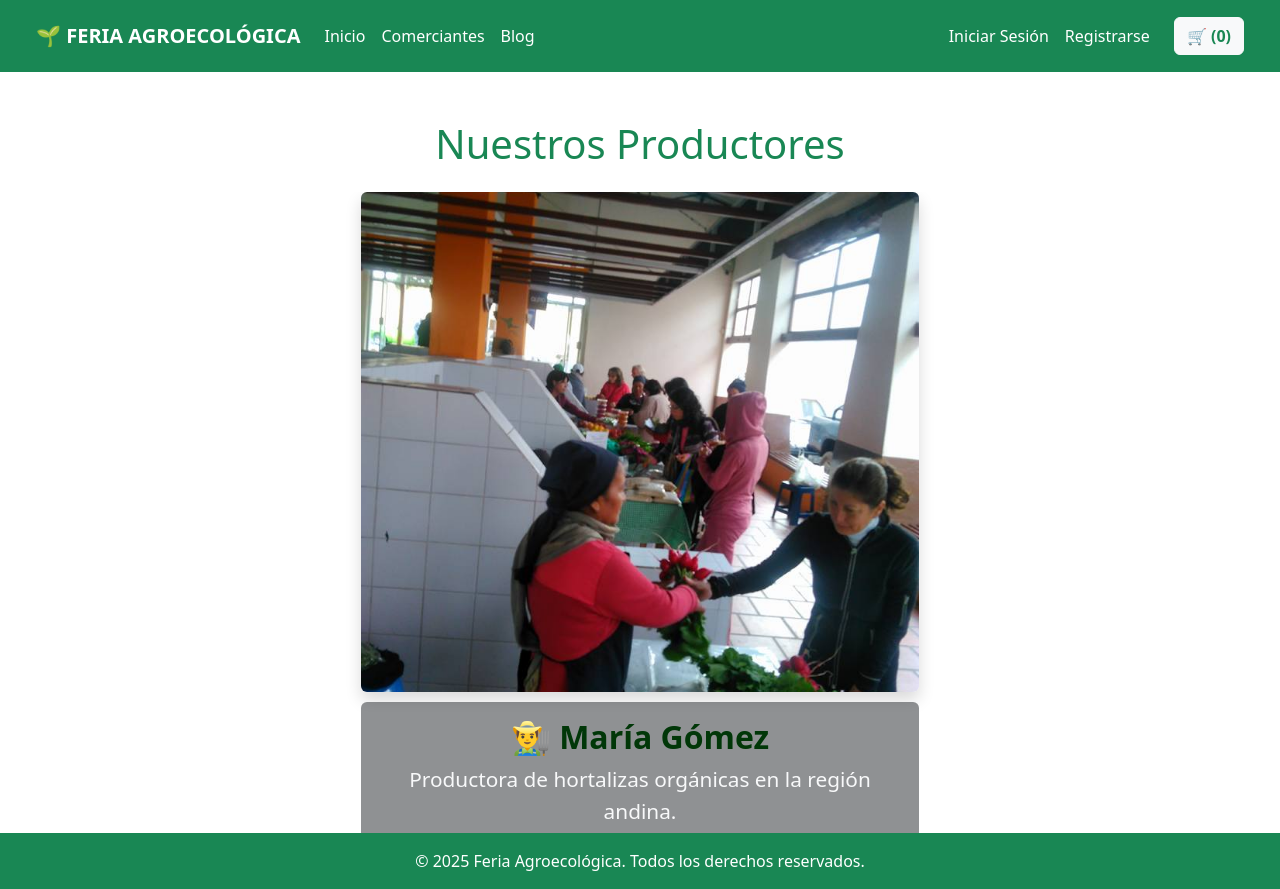
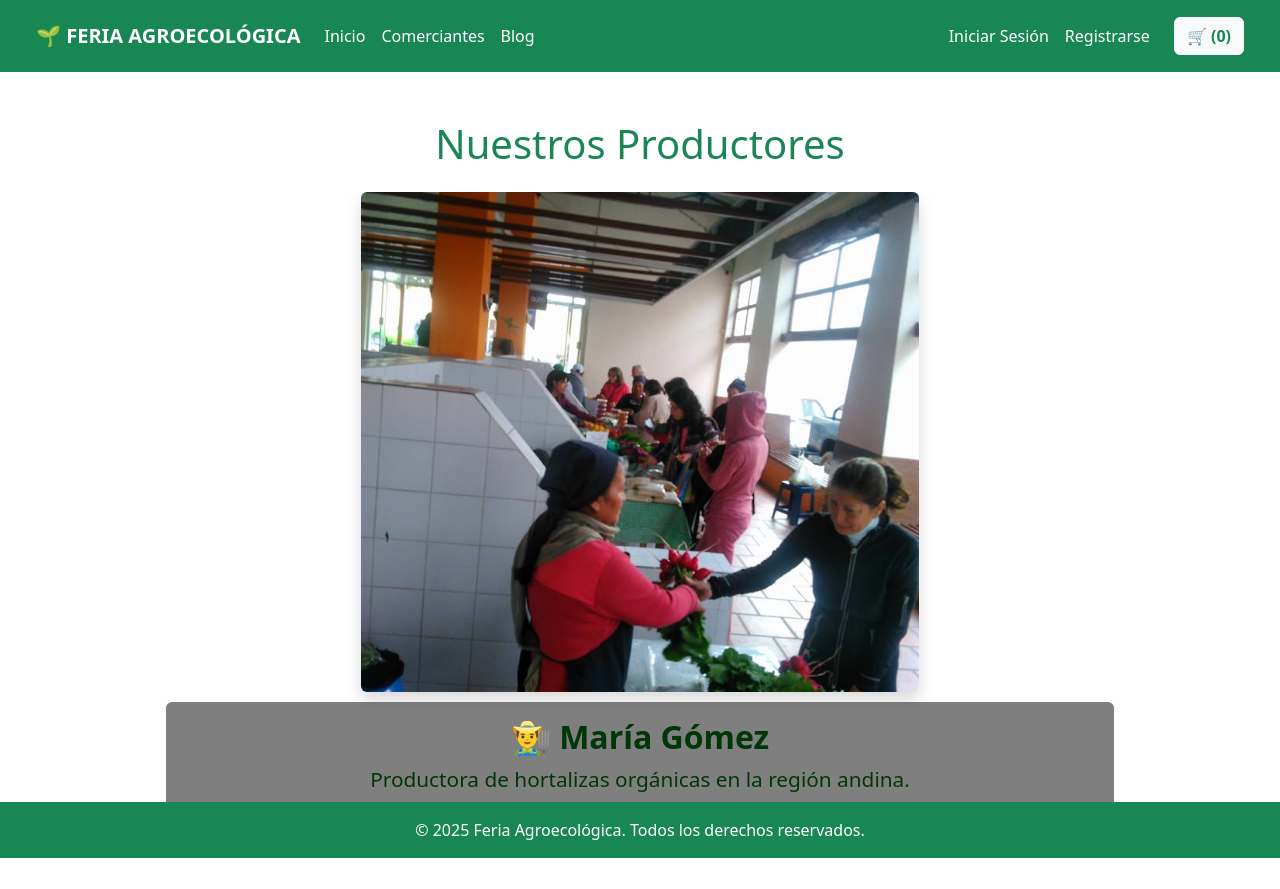
Before and after one commit to cero96/FeriaAgroecologica, a React (Vite) app in the folder comercio-electronico/frontend/: page /productores in a window 1280 px wide. After the commit the page ends 858 px from the top, so only its background shows below. Built offline with nearby package versions, Linux system fonts and the light colour scheme.

Commit message:
Blog.css

```diff
--- a/comercio-electronico/frontend/src/pages/Blogs.jsx
+++ b/comercio-electronico/frontend/src/pages/Blogs.jsx
@@ -1,4 +1,5 @@
 import React from 'react';
+import "../styles/Blog.css";
 import Blog from '../components/Blog';
 
 const floresta = [
--- a/comercio-electronico/frontend/src/styles/Blog.css
+++ b/comercio-electronico/frontend/src/styles/Blog.css
@@ -7,11 +7,11 @@
 
 /* Estilos para el contenedor de texto (caption) */
 .custom-caption {
-  background-color: black;
+  background-color: rgba(0, 0, 0, 0.5) !important; /* Fondo oscuro con opacidad */
   position: relative;
   top: 10px;
   left: 0;
-  width: 50%;
+  width: 85% !important;
   margin: 0 auto;
   text-align: center;
   border-radius: 5px;
@@ -27,7 +27,7 @@
 
 .custom-caption p {
   font-size: 1.3rem;
-  color: #f8f9fa;
+  color: #013708;
   margin: 0;
 }
 
--- a/comercio-electronico/frontend/src/styles/ProductorCarousel.css
+++ b/comercio-electronico/frontend/src/styles/ProductorCarousel.css
@@ -1,70 +1,71 @@
-/* Estilos para la imagen */
-.custom-image {
-  max-height: 500px; /* Altura máxima de la imagen */
-  object-fit: cover; /* Mantiene la proporción de la imagen */
-  width: 50%; /* Mantiene el ancho del 50% como en el código original */
+/* Estilos para la imagen del carrusel Blog */
+#carouselFloresta .custom-image {
+  max-height: 500px;
+  object-fit: cover;
+  width: 50%;
 }
 
-/* Estilos para el contenedor de texto (caption) */
-.custom-caption {
-  position: relative; /* Cambia a relativo para control preciso */
-  top: 10px; /* Espacio entre la imagen y el texto */
+/* Estilos para el contenedor de texto (caption) del Blog */
+#carouselFloresta .custom-caption {
+  position: relative;
+  top: 10px;
   left: 0;
-  width: 50%; /* Mantiene el ancho alineado con la imagen */
-  margin: 0 auto; /* Centra el contenedor */
-  text-align: center; /* Alinea el texto al centro */
+  width: 50%;
+  margin: 0 auto;
+  text-align: center;
   background-color: rgba(0, 0, 0, 0.5); /* Fondo oscuro con opacidad */
   border-radius: 5px;
   padding: 15px;
 }
 
-/* Estilos para el nombre (h5) */
-.custom-caption h5 {
-  font-size: 2rem; /* Tamaño del nombre */
-  color: #013708; /* Color blanco para contraste */
-  margin-bottom: 0.2rem; /* Espacio entre nombre y descripción */
+/* Estilo del título */
+#carouselFloresta .custom-caption h5 {
+  font-size: 2rem;
+  color: #013708;
+  margin-bottom: 0.2rem;
+  font-weight: bold;
 }
 
-/* Estilos para la descripción (p) */
-.custom-caption p {
-  font-size: 1.3rem; /* Tamaño de la descripción */
-  color: #fff; /* Color blanco para contraste */
-  margin: 0; /* Elimina márgenes adicionales */
+/* Estilo del texto */
+#carouselFloresta .custom-caption p {
+  font-size: 1.3rem;
+  color: #013708;
+  margin: 0;
 }
 
-/* Diseño responsivo */
+/* Diseño responsivo para tablets */
 @media (max-width: 768px) {
-  .custom-image {
-    max-height: 300px; /* Reduce la altura en tablets */
-    width: 70%; /* Aumenta el ancho relativo en pantallas pequeñas */
+  #carouselFloresta .custom-image {
+    max-height: 300px;
+    width: 70%;
   }
-  .custom-caption {
-    width: 70%; /* Ajusta el ancho del caption */
-    top: 5px; /* Reduce el espacio en pantallas pequeñas */
+  #carouselFloresta .custom-caption {
+    width: 70%;
+    top: 5px;
     padding: 10px;
   }
-  .custom-caption h5 {
+  #carouselFloresta .custom-caption h5 {
+    font-size: 1.5rem;
+  }
+  #carouselFloresta .custom-caption p {
+    font-size: 1rem;
+  }
+}
+
+/* Diseño responsivo para móviles */
+@media (max-width: 576px) {
+  #carouselFloresta .custom-image {
+    max-height: 250px;
+    width: 90%;
+  }
+  #carouselFloresta .custom-caption {
+    width: 90%;
+    padding: 8px;
+  }
+  #carouselFloresta .custom-caption h5 {
     font-size: 1.2rem;
   }
-  .custom-caption p {
+  #carouselFloresta .custom-caption p {
     font-size: 0.9rem;
   }
 }
-
-@media (max-width: 576px) {
-  .custom-image {
-    max-height: 200px; /* Reduce aún más en móviles */
-    width: 90%; /* Ocupa casi todo el ancho */
-  }
-  .custom-caption {
-    width: 90%; /* Ajusta el ancho del caption */
-    top: 5px;
-    padding: 8px;
-  }
-  .custom-caption h5 {
-    font-size: 1rem;
-  }
-  .custom-caption p {
-    font-size: 0.8rem;
-  }
-}
```
